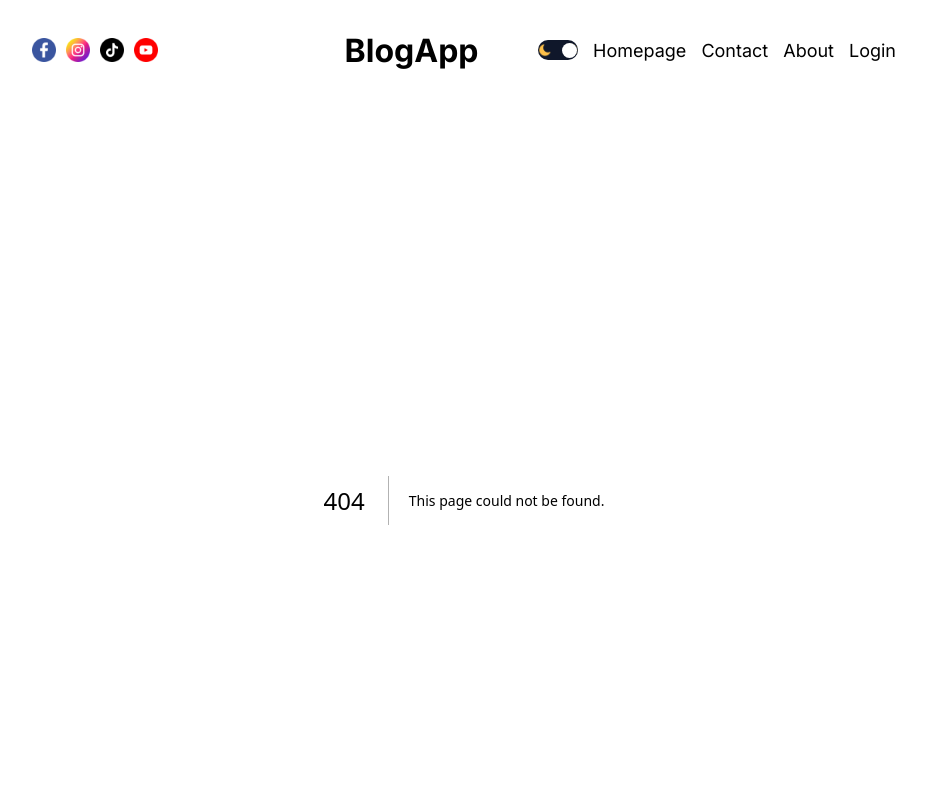
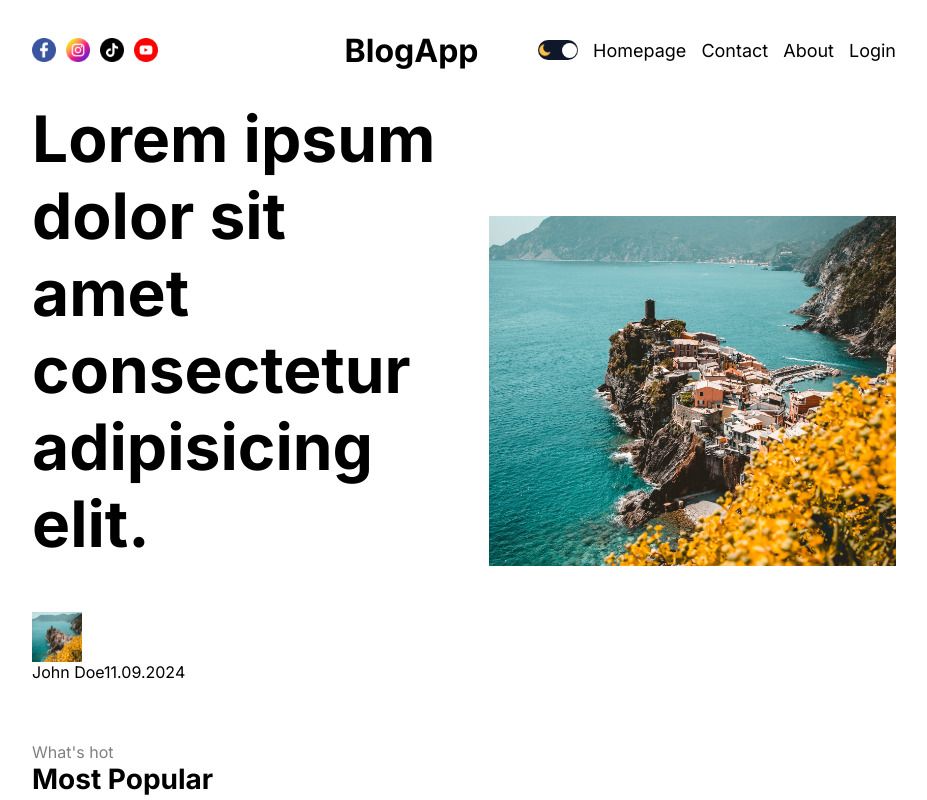
Before and after one commit to FelipeMDantas/BlogApp, a Next.js app: page /login in a window 1280 px wide. Before the commit this address had no page. Shown: the top 800 px of the page, without its empty margins (176-1103 px from the left). Built offline with nearby package versions, Linux system fonts and the light colour scheme.

Commit message:
Blog routing established and Menu component structured.

```diff
--- a/package.json
+++ b/package.json
@@ -14,5 +14,9 @@
     "next": "13.4.19",
     "react": "18.2.0",
     "react-dom": "18.2.0"
+  },
+  "devDependencies": {
+    "@types/node": "20.6.0",
+    "@types/react": "18.2.21"
   }
 }
--- /dev/null
+++ b/src/app/[slug]/page.tsx
@@ -0,0 +1,36 @@
+import Image from "next/image";
+import styles from "./singlePage.module.css";
+import Menu from "../../components/Menu/Menu";
+
+const SinglePage = () => {
+  return (
+    <div className={styles.container}>
+      <div className={styles.infoContainer}>
+        <div className={styles.textContainer}>
+          <h1 className={styles.title}>
+            Lorem ipsum dolor sit amet consectetur adipisicing elit.
+          </h1>
+          <div className={styles.user}>
+            <div className={styles.userImageContainer}>
+              <Image src="/p1.jpeg" alt="" fill className={styles.image} />
+            </div>
+            <div className={styles.userTextContainer}>
+              <span className={styles.username}>John Doe</span>
+              <span className={styles.date}>11.09.2024</span>
+            </div>
+          </div>
+        </div>
+        <div className={styles.imageContainer}>
+          <Image src="/p1.jpeg" alt="" fill className={styles.image} />
+        </div>
+      </div>
+      <div className={styles.content}>
+        <div className={styles.post}>
+          <Menu />
+        </div>
+      </div>
+    </div>
+  );
+};
+
+export default SinglePage;
--- /dev/null
+++ b/src/app/[slug]/singlePage.module.css
@@ -0,0 +1,33 @@
+.container {
+}
+
+.infoContainer {
+  display: flex;
+  align-items: center;
+  gap: 50px;
+}
+
+.textContainer {
+  flex: 1;
+}
+
+.title {
+  font-size: 64px;
+  margin-bottom: 50px;
+}
+
+.userImageContainer {
+  width: 50px;
+  height: 50px;
+  position: relative;
+}
+
+.imageContainer {
+  flex: 1;
+  height: 350px;
+  position: relative;
+}
+
+.image {
+  object-fit: cover;
+}
--- /dev/null
+++ b/src/app/blog/blogPage.module.css
@@ -0,0 +1,8 @@
+.title {
+  background-color: coral;
+  color: white;
+  padding: 5px 10px;
+  text-align: center;
+}
+.content {
+}
--- a/src/components/Menu/Menu.jsx
+++ b/src/components/Menu/Menu.jsx
@@ -1,4 +1,3 @@
-import Link from "next/link";
 import styles from "./menu.module.css";
 import MenuPosts from "../menuPosts/MenuPosts";
 import MenuCategories from "../menuCategories/MenuCategories";
--- a/src/components/Menu/menu.module.css
+++ b/src/components/Menu/menu.module.css
@@ -12,3 +12,9 @@
 .title {
   font-size: 28px;
 }
+
+@media screen and (max-width: 1024px) {
+  .container {
+    display: none;
+  }
+}
--- a/src/components/card/card.module.css
+++ b/src/components/card/card.module.css
@@ -42,3 +42,9 @@
   width: max-content;
   padding: 2px 0;
 }
+
+@media screen and (max-width: 1280px) {
+  .imageContainer {
+    display: none;
+  }
+}
--- a/src/components/footer/footer.module.css
+++ b/src/components/footer/footer.module.css
@@ -61,6 +61,17 @@
 @media screen and (max-width: 768px) {
   .container {
     flex-direction: column;
-    gap: 30px;
+    gap: 50px;
+  }
+
+  .links {
+    width: 100%;
+    justify-content: space-between;
   }
 }
+
+@media screen and (max-width: 640px) {
+  .links {
+    font-size: 14px;
+  }
+}
```
Also changed, not shown: src/app/blog/page.tsx (added, +17 -0 lines), tsconfig.json (added, +34 -0 lines), 1 other file (tests, documents, lock files or other folders).
